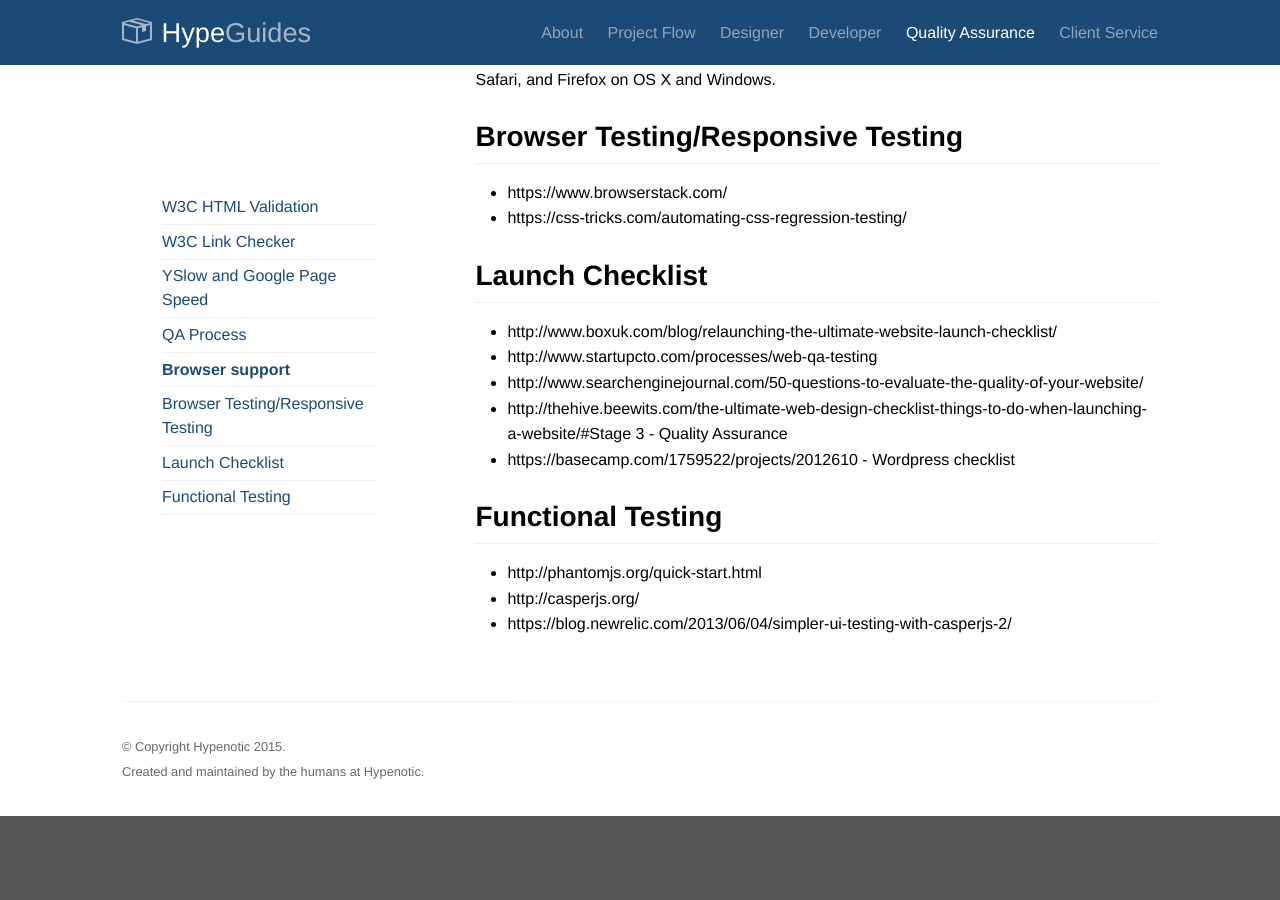
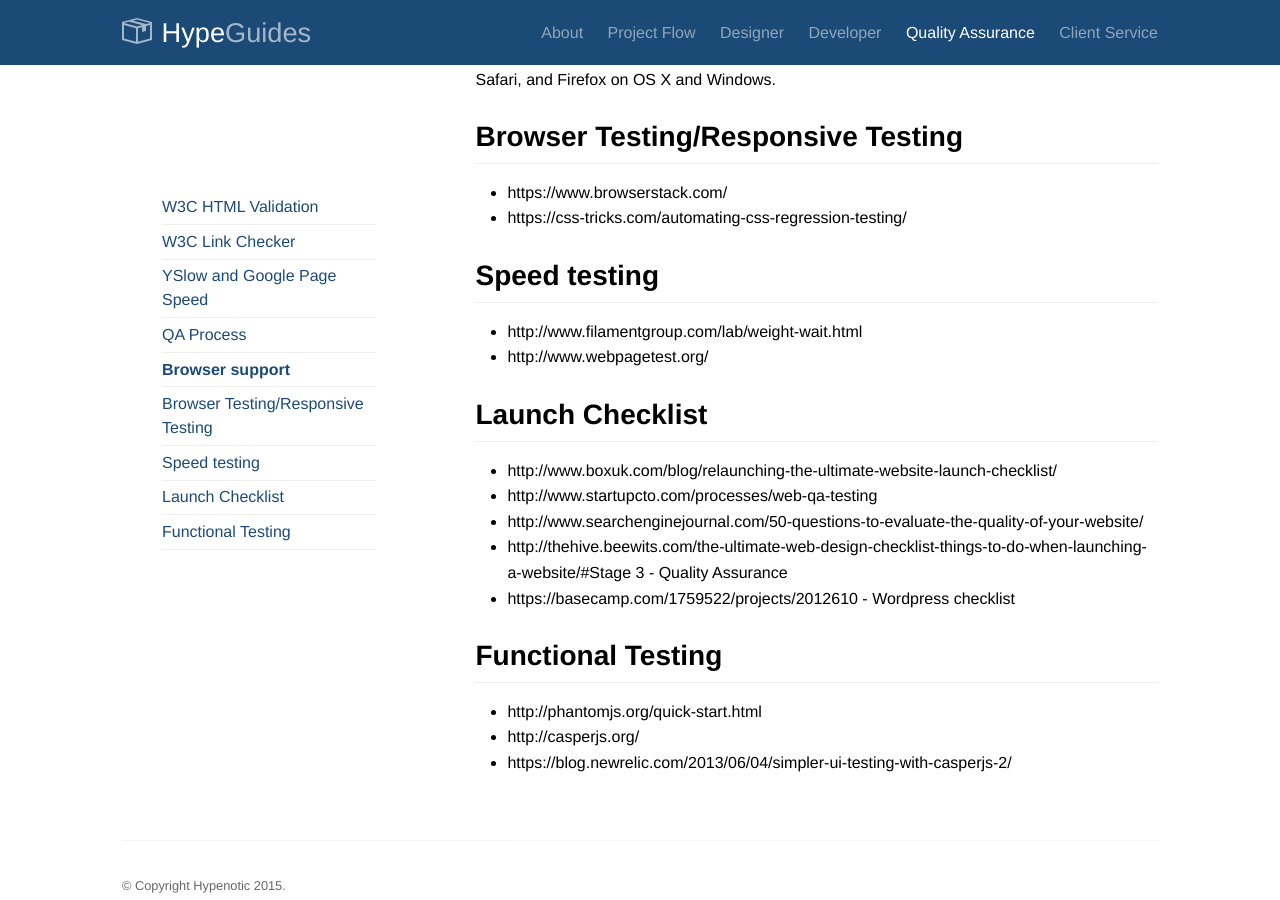
Before and after one commit to TaniaD13/handbook, a Jekyll site: the page built from qa.md, in a window 1280 px wide and 900 px high, scrolled down 598 px. Built offline with Jekyll 4.4.1, drawn with Linux system fonts in a browser that asks for light colours; Markdown is read by kramdown in place of the engine named in the settings; before the commit the page ends 1414 px from its top, so only the background shows below that.

Commit message:
Update qa.md

```diff
--- a/qa.md
+++ b/qa.md
@@ -21,6 +21,10 @@ Our projects currently support Internet Explorer 9+ and the latest two versions
 * https://www.browserstack.com/
 * https://css-tricks.com/automating-css-regression-testing/
 
+##Speed testing
+* http://www.filamentgroup.com/lab/weight-wait.html
+* http://www.webpagetest.org/
+
 ## Launch Checklist
 * http://www.boxuk.com/blog/relaunching-the-ultimate-website-launch-checklist/
 * http://www.startupcto.com/processes/web-qa-testing
```
